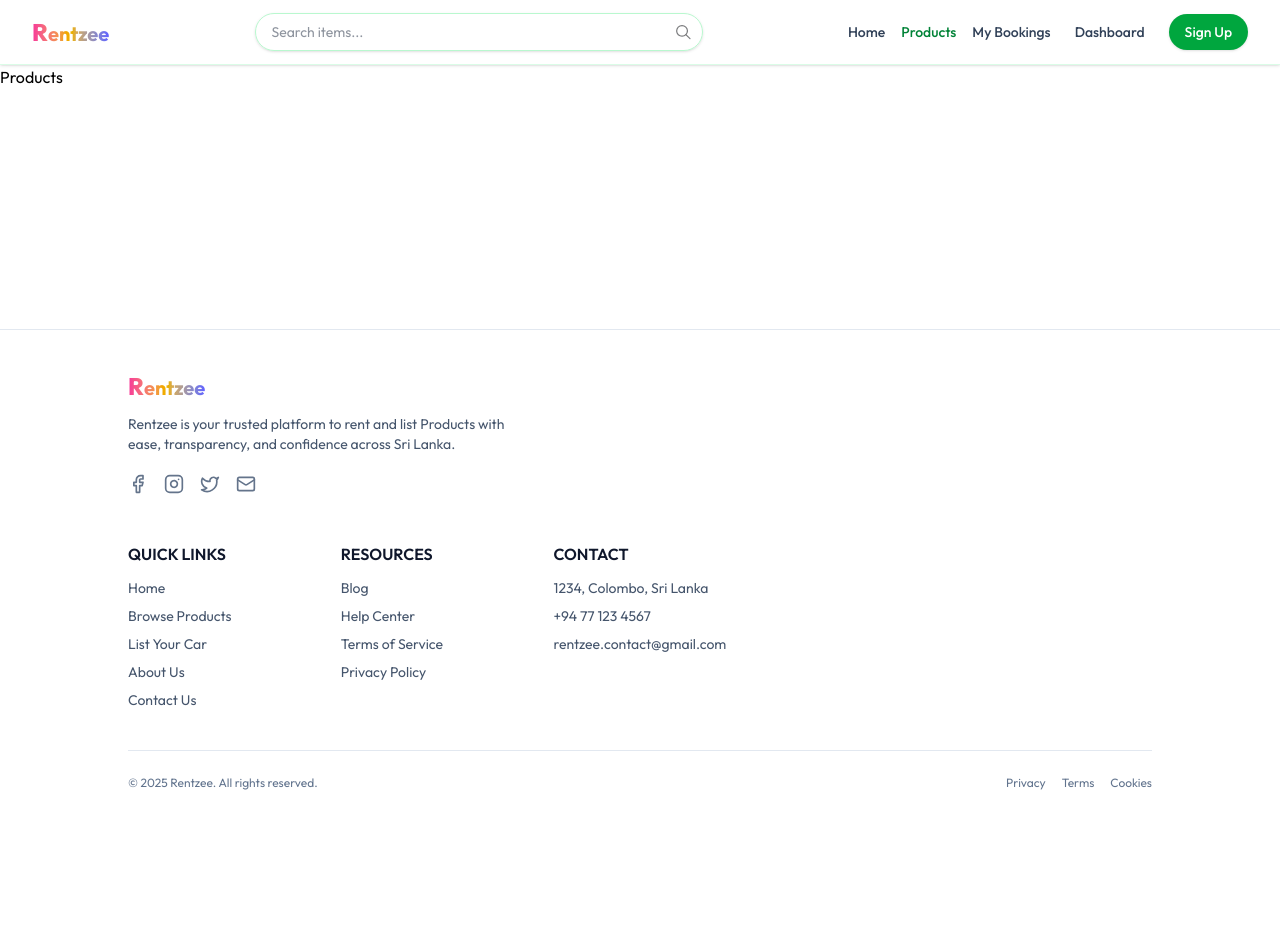
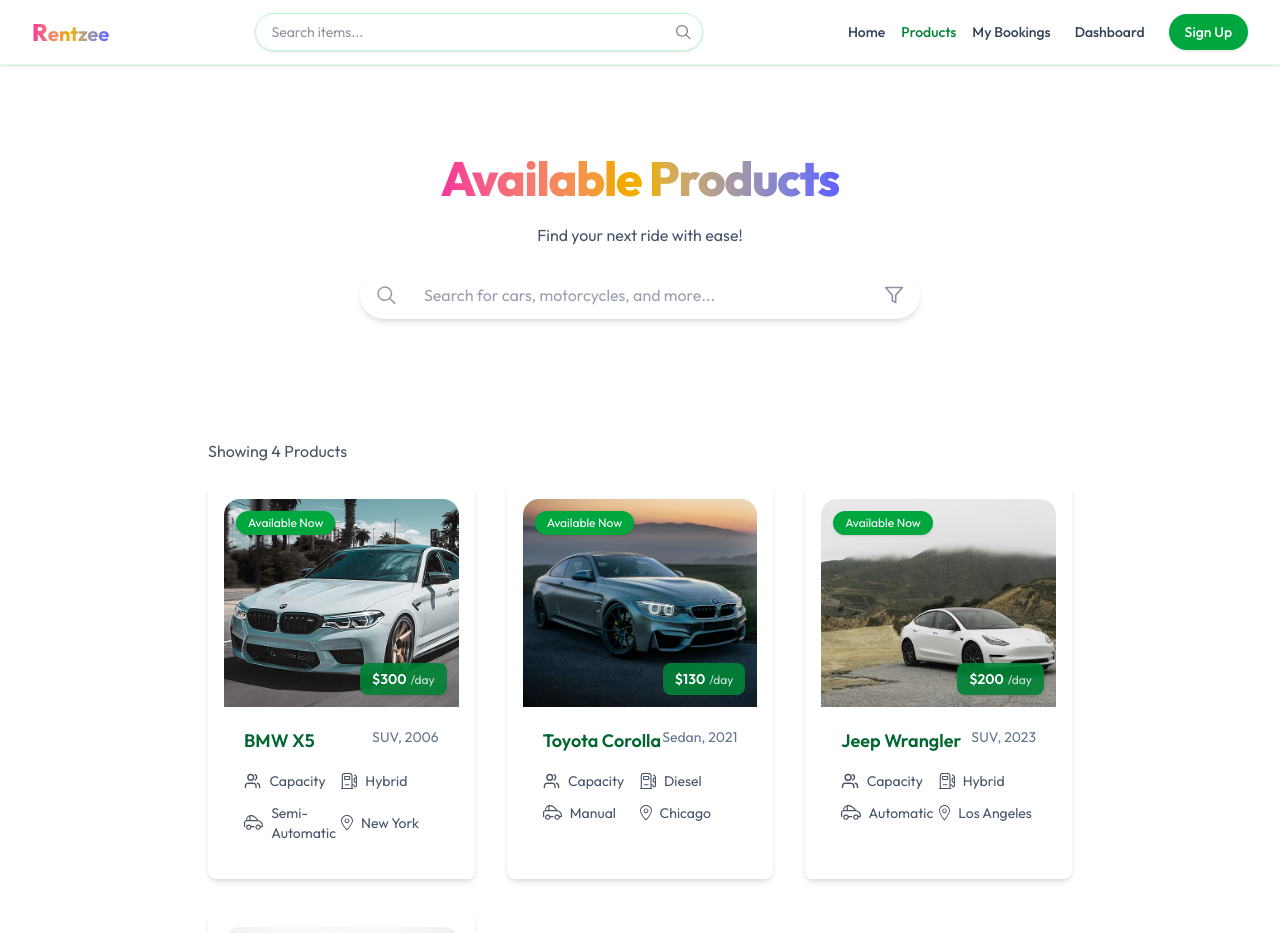
Before and after one commit to DS-Vijayapala/Project-R, a React (Vite) app in the folder client/: page /products in a window 1280 px wide. Shown: the top 933 px of the page. Before the commit the page ends 815 px from the top, so only its background shows below. Built offline with nearby package versions, Linux system fonts and the light colour scheme.

Commit message:
Create Product Page And Do Some Design Changes In Product Detail Page

```diff
--- a/client/src/pages/ProductDetails.jsx
+++ b/client/src/pages/ProductDetails.jsx
@@ -34,7 +34,7 @@
             <button
                 onClick={() => navigate(-1)}
                 className="flex items-center gap-2 mb-6 text-green-700
-                 hover:text-green-900 transition-all"
+                 hover:text-green-900 transition-all cursor-pointer"
             >
 
                 <img
--- a/client/src/pages/Products.jsx
+++ b/client/src/pages/Products.jsx
@@ -1,9 +1,83 @@
-import React from 'react'
+import React, { useState } from 'react'
+import Title from '../components/Title'
+import { assets, dummyCarData } from '../assets/assets'
+import ProductCard from '../components/ProductCard'
+
 
 const Products = () => {
+
+    const [input, setInput] = useState('')
+
     return (
-        <div>Products</div>
+
+        <div className='flex flex-col'>
+
+            <div className="flex flex-col items-center py-20 bg-light max-md:px-4">
+
+                {/* Title Section */}
+
+                <Title title={"Available Products"} subtitle={"Find your next ride with ease!"} />
+
+                {/* Search and Filter Bar */}
+
+                <div className='flex items-center bg-white px-4 mt-6 max-w-140 w-full
+                h-12 rounded-full shadow-md'>
+
+                    <img
+                        src={assets.search_icon}
+                        alt="search_icon"
+                        className='w-5 h-5 mr-3 opacity-75' />
+
+                    <input
+                        onChange={(e) => setInput(e.target.value)}
+                        value={input}
+                        type="text"
+                        placeholder='Search for cars, motorcycles, and more...'
+                        className='w-full h-full text-gray-700 placeholder-gray-400
+                        rounded-full  outline-none px-4' />
+
+                    <img
+                        src={assets.filter_icon}
+                        alt="filter_icon"
+                        className='w-5 h-5 ml-3 opacity-75 cursor-pointer' />
+
+                </div>
+
+            </div>
+
+            {/* Product Listing Section */}
+
+            <div className="px-6 md:px-16 lg:px-24 xl:px-32 mt-10">
+
+                <p className="text-gray-600 xl:px-20 max-w-7xl mx-auto mb-5 ">Showing {dummyCarData.length} Products</p>
+
+                <div className="grid grid-cols-1 sm:grid-cols-2 lg:grid-cols-3 gap-8 mt-4
+                xl:px-20 max-w-7xl mx-auto">
+
+                    {dummyCarData.map((product, index) => {
+
+
+                        return (
+                            <div key={index} className="bg-white p-4 rounded-lg shadow-md
+                            hover:shadow-lg transition-shadow duration-300">
+
+                                <ProductCard product={product} />
+
+                            </div>
+
+                        );
+
+                    })}
+
+                </div>
+
+            </div>
+
+        </div>
+
     )
+
 }
 
+
 export default Products
```
